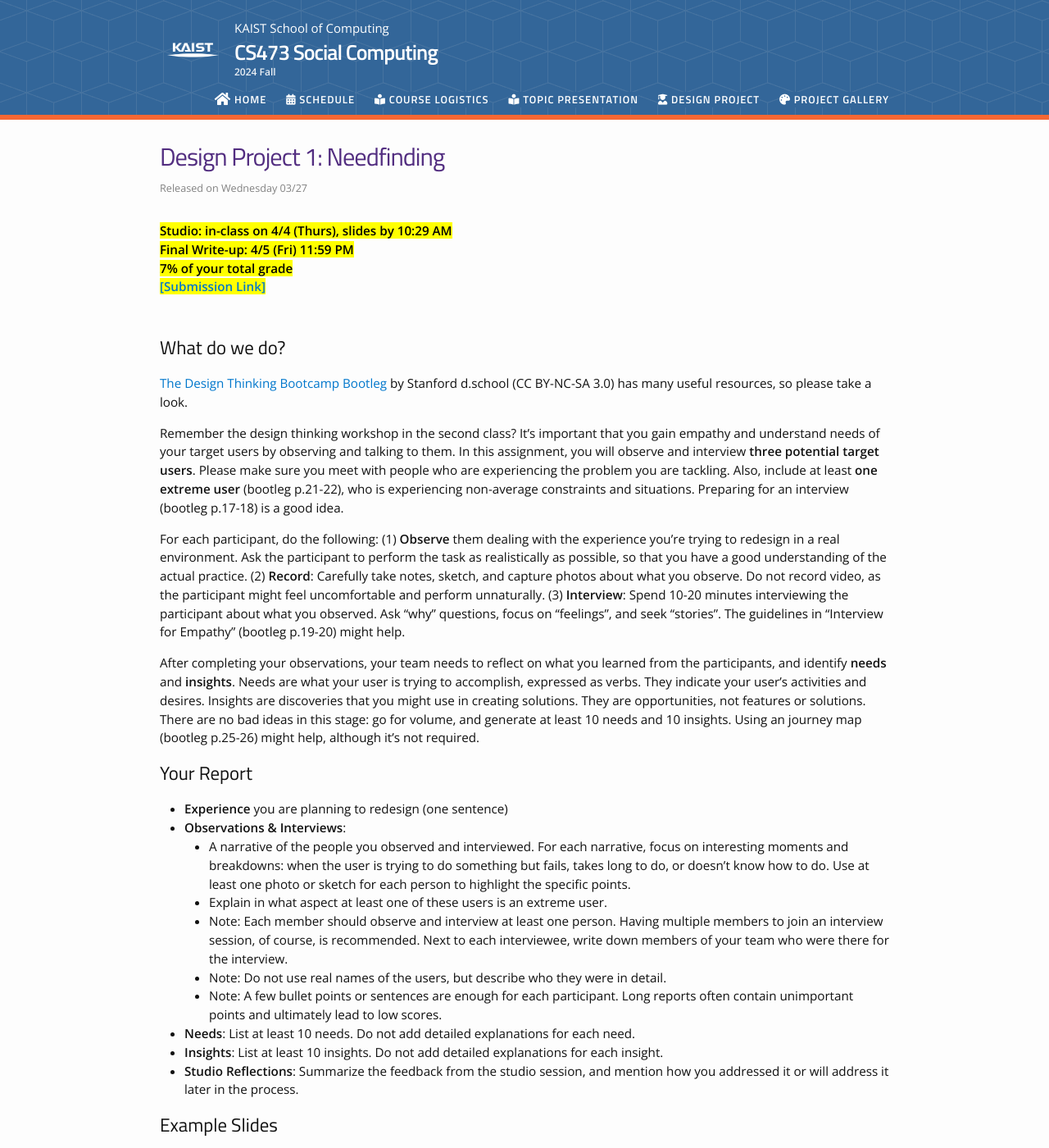
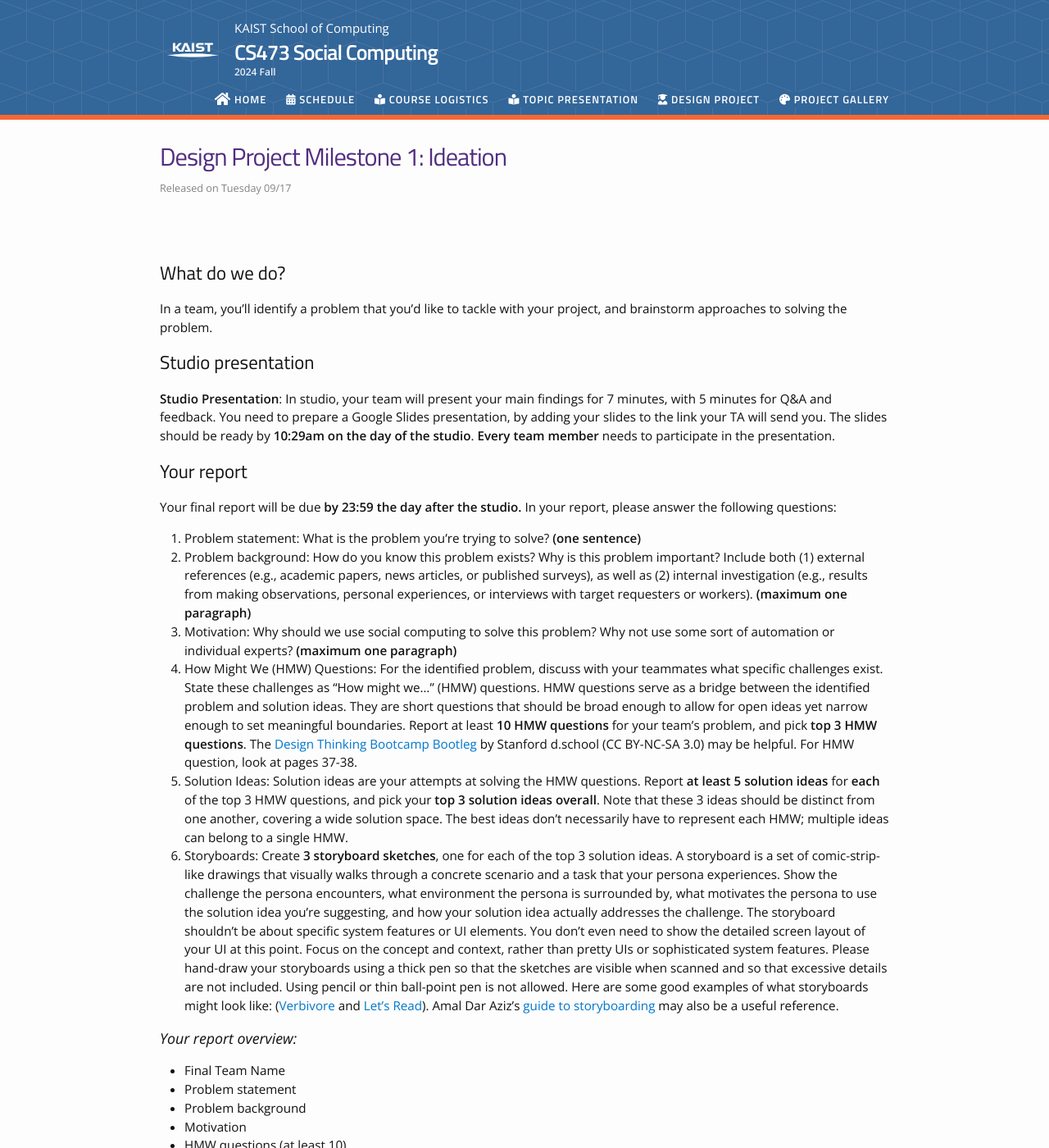
Before and after one commit to cstl-kaist/cs473-2025-fall, a Jekyll site: the page built from _projects/03_DP1.md, in a window 1280 px wide and 1400 px high. Shown: the whole window at 82% size. Built offline with Jekyll 4.4.1, drawn with Linux system fonts in a browser that asks for light colours; nearby versions of some CDN libraries; some of the changed text lies outside the part shown.

Commit message:
Uploading DPM1

```diff
--- a/_projects/03_DP1.md
+++ b/_projects/03_DP1.md
@@ -1,7 +1,7 @@
 ---
 type: project
-date: 2024-03-27T9:00:00+9:00
-title: 'Design Project 1: Needfinding'
+date: 2024-09-17T9:00:00+9:00
+title: 'Design Project Milestone 1: Ideation'
 pdf:
 attachment:
 solutions:
@@ -12,58 +12,58 @@ hide_from_announcements: true
 #     description: 'DP1 due'
 ---
 ## What do we do?
-[The Design Thinking Bootcamp Bootleg](https://dschool.stanford.edu/resources/design-thinking-bootleg) by Stanford d.school (CC BY-NC-SA 3.0) has many useful resources, so please take a look.
+In a team, you'll identify a problem that you'd like to tackle with your project, and brainstorm approaches to solving the problem.
 
-Remember the design thinking workshop in the second class? It's important that you gain empathy and understand needs of your target users by observing and talking to them. In this assignment, you will observe and interview **three potential target users**. Please make sure you meet with people who are experiencing the problem you are tackling. Also, include at least **one extreme user** (bootleg p.21-22), who is experiencing non-average constraints and situations. Preparing for an interview (bootleg p.17-18) is a good idea.
+## Studio presentation
+**Studio Presentation**: In studio, your team will present your main findings for 7 minutes, with 5 minutes for Q&A and feedback. You need to prepare a Google Slides presentation, by adding your slides to the link your TA will send you. The slides should be ready by **10:29am on the day of the studio**. **Every team member** needs to participate in the presentation.
 
-For each participant, do the following: (1) **Observe** them dealing with the experience you're trying to redesign in a real environment. Ask the participant to perform the task as realistically as possible, so that you have a good understanding of the actual practice. (2) **Record**: Carefully take notes, sketch, and capture photos about what you observe. Do not record video, as the participant might feel uncomfortable and perform unnaturally. (3) **Interview**: Spend 10-20 minutes interviewing the participant about what you observed. Ask "why" questions, focus on "feelings", and seek "stories". The guidelines in "Interview for Empathy" (bootleg p.19-20) might help.
+## Your report
+Your final report will be due **by 23:59 the day after the studio.** In your report, please answer the following questions:
+1. Problem statement: What is the problem you're trying to solve? **(one sentence)**
+2. Problem background: How do you know this problem exists? Why is this problem important? Include both (1) external references (e.g., academic papers, news articles, or published surveys), as well as (2) internal investigation (e.g., results from making observations, personal experiences, or interviews with target requesters or workers). **(maximum one paragraph)**
+3. Motivation: Why should we use social computing to solve this problem? Why not use some sort of automation or individual experts? **(maximum one paragraph)**
+4. How Might We (HMW) Questions: For the identified problem, discuss with your teammates what specific challenges exist. State these challenges as "How might we..." (HMW) questions. HMW questions serve as a bridge between the identified problem and solution ideas. They are short questions that should be broad enough to allow for open ideas yet narrow enough to set meaningful boundaries. Report at least **10 HMW questions** for your team's problem, and pick **top 3 HMW questions**. The [Design Thinking Bootcamp Bootleg](https://static1.squarespace.com/static/57c6b79629687fde090a0fdd/t/5b19b2f2aa4a99e99b26b6bb/1528410876119/dschool_bootleg_deck_2018_final_sm+%282%29.pdf) by Stanford d.school (CC BY-NC-SA 3.0) may be helpful. For HMW question, look at pages 37-38.
+5. Solution Ideas: Solution ideas are your attempts at solving the HMW questions. Report **at least 5 solution ideas** for **each** of the top 3 HMW questions, and pick your **top 3 solution ideas overall**. Note that these 3 ideas should be distinct from one another, covering a wide solution space. The best ideas don't necessarily have to represent each HMW; multiple ideas can belong to a single HMW.
+6. Storyboards: Create **3 storyboard sketches**, one for each of the top 3 solution ideas. A storyboard is a set of comic-strip-like drawings that visually walks through a concrete scenario and a task that your persona experiences. Show the challenge the persona encounters, what environment the persona is surrounded by, what motivates the persona to use the solution idea you're suggesting, and how your solution idea actually addresses the challenge. The storyboard shouldn't be about specific system features or UI elements. You don't even need to show the detailed screen layout of your UI at this point. Focus on the concept and context, rather than pretty UIs or sophisticated system features. Please hand-draw your storyboards using a thick pen so that the sketches are visible when scanned and so that excessive details are not included. Using pencil or thin ball-point pen is not allowed. Here are some good examples of what storyboards might look like: ([Verbivore](https://www.kixlab.org/courses/cs492-fall-2016/projects/verbivore/tasks-sketches-video/index.html) and [Let's Read](https://www.kixlab.org/courses/cs492-fall-2016/projects/letsread/tasks-sketches-video/index.html)). Amal Dar Aziz's [guide to storyboarding](https://hci.stanford.edu/courses/cs147/2009/assignments/storyboard_notes.pdf) may also be a useful reference.
 
-After completing your observations, your team needs to reflect on what you learned from the participants, and identify **needs** and **insights**. Needs are what your user is trying to accomplish, expressed as verbs. They indicate your user's activities and desires. Insights are discoveries that you might use in creating solutions. They are opportunities, not features or solutions. There are no bad ideas in this stage: go for volume, and generate at least 10 needs and 10 insights. Using an journey map (bootleg p.25-26) might help, although it's not required.
-
-
-## Your Report
-* **Experience** you are planning to redesign (one sentence)
-* **Observations & Interviews**:
-  * A narrative of the people you observed and interviewed. For each narrative, focus on interesting moments and breakdowns: when the user is trying to do something but fails, takes long to do, or doesn't know how to do. Use at least one photo or sketch for each person to highlight the specific points.
-  * Explain in what aspect at least one of these users is an extreme user.
-  * Note: Each member should observe and interview at least one person. Having multiple members to join an interview session, of course, is recommended. Next to each interviewee, write down members of your team who were there for the interview.
-  * Note: Do not use real names of the users, but describe who they were in detail.
-  * Note: A few bullet points or sentences are enough for each participant. Long reports often contain unimportant points and ultimately lead to low scores.
-* **Needs**: List at least 10 needs. Do not add detailed explanations for each need.
-* **Insights**: List at least 10 insights. Do not add detailed explanations for each insight.
-* **Studio Reflections**: Summarize the feedback from the studio session, and mention how you addressed it or will address it later in the process.
-
-
-## Example Slides
-[Team What the Shell](https://docs.google.com/presentation/d/1_IYUl7fx_kPIWOUftRAN2y0bcw9XYefsBR34KD8OoS0/edit#slide=id.p)\
-[Team Brit](https://docs.google.com/presentation/d/13rwpWQDvx4qPHPhd6ox3LqtFo2HhwVyf1hqCmJVveQQ/edit#slide=id.p)
-
+### Your report overview:
+- Final Team Name
+- Problem statement
+- Problem background
+- Motivation
+- HMW questions (at least 10)
+- Top 3 HMW questions
+- Solution ideas for your HMW questions (at least 5 x 3 HMWs)
+- Top 3 solution ideas
+- Storyboards (3)
 
 ## Grading
-* **Experience** (10%)
-  * Problem-driven not solution-driven?
-  * Stretch in the target user population?
-* **Observations & Interviews** (30%)
-  * Explain how each user is related to the Experience.
-  * An extreme user included?
-  * At least three people?
-  * Demonstration of interesting moments?
-  * Clearly written and informative
-  * Photos or sketches illustrate interesting moments?
-  * At least one photo or sketch for each interviewee?
-* **Needs** (20%)
-  * 10+ needs submitted?
-  * Distinct, relevant needs?
+
+* **Problem** (10%)
+  * Clearly presented in a sentence?
+  * Unique?
   * Non-trivial?
-  * Problem-driven not solution-driven?
-* **Insights** (20%)
-  * 10+ insights submitted?
-  * Distinct, relevant insights?
-  * Non-trivial?
-  * Opportunity-driven not solution-driven?
-* **Studio Reflections** (10%)
-  * Is feedback well summarized?
-  * Is feedback addressed, or is the plan for addressing feedback concrete?
+* **Problem Background** (15%)
+  * Clearly presented in a paragraph?
+  * Convincing evidence or references presented?
+  * Importance of the problem highlighted?
+* **Motivation** (15%)
+  * Clearly presented in a paragraph?
+  * Suitable for social computing?
+  * Convincing reasons for using social computing presented?
+* **HMW** (10%)
+  * 10+ HMWs submitted?
+  * Scope not too broad or narrow?
+  * Distinct, broad, and creative?
+  * Selection process clearly described?
+* **Solution Ideas** (15%)
+  * 5+ solution ideas submitted for each top HMW?
+  * Distinct, broad, and creative?
+* **Storyboards** (25%)
+  * 3 storyboards submitted?
+  * Flow easy to follow and understand?
+  * Easy to read (thick pen used)?
+  * Not solution-driven but user- and scenario-driven?
 * **Studio Presentation** (10%)
   * Preparation and organization?
   * Articulation and clear delivery?
@@ -72,6 +72,4 @@ After completing your observations, your team needs to reflect on what you learn
 
 
 ## Deliverables
-**Studio Presentation**: In studio, your team will present your main findings for 7 minutes, with 5 minutes for Q&A and feedback. You need to prepare a Google Slides presentation, by adding your slides to the link your TA will send you. The slides should be ready by **10:29am on Thursday before the studio begins**. **Every team member** needs to participate in the presentation. Write down the questions and feedback you receive during your presentation, and reflect on them in your report.
-
-**Team Report**: One report per team. Your report should be submitted as a zip file. The main report should be written in [Markdown](https://daringfireball.net/projects/markdown/) (please use the *.md* extension). Name the file with your team name, and submit it by the [submission link](https://www.dropbox.com/request/8FLbqAVAY6GE101dODUx) provided. You can submit multiple times until the deadline, and we'll use the most recent version for grading.
+**Team Report**: One report per team. Your report should be submitted as a zip file. The main report should be written in [Markdown](https://daringfireball.net/projects/markdown/) (please use the *.md* extension). **Storyboards** should be scanned in png or jpg, and need to be in a directory called *images*. We're going to publish your reports on the course website. Submit your team's report on KLMS.
```
Also changed, not shown: _events/week04_1.md (+1 -1 lines), _projects/02_DP0.md (+1 -1 lines).
